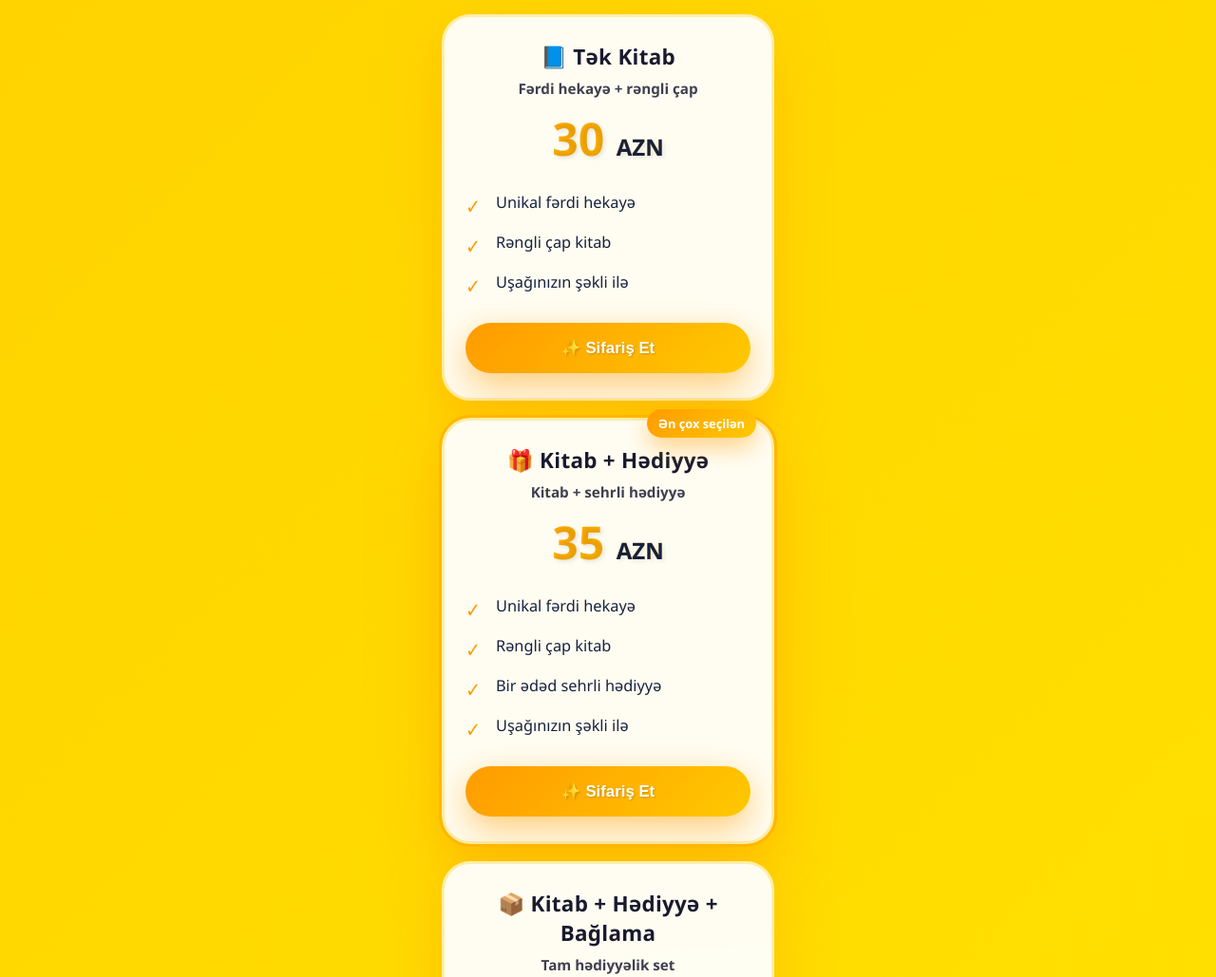
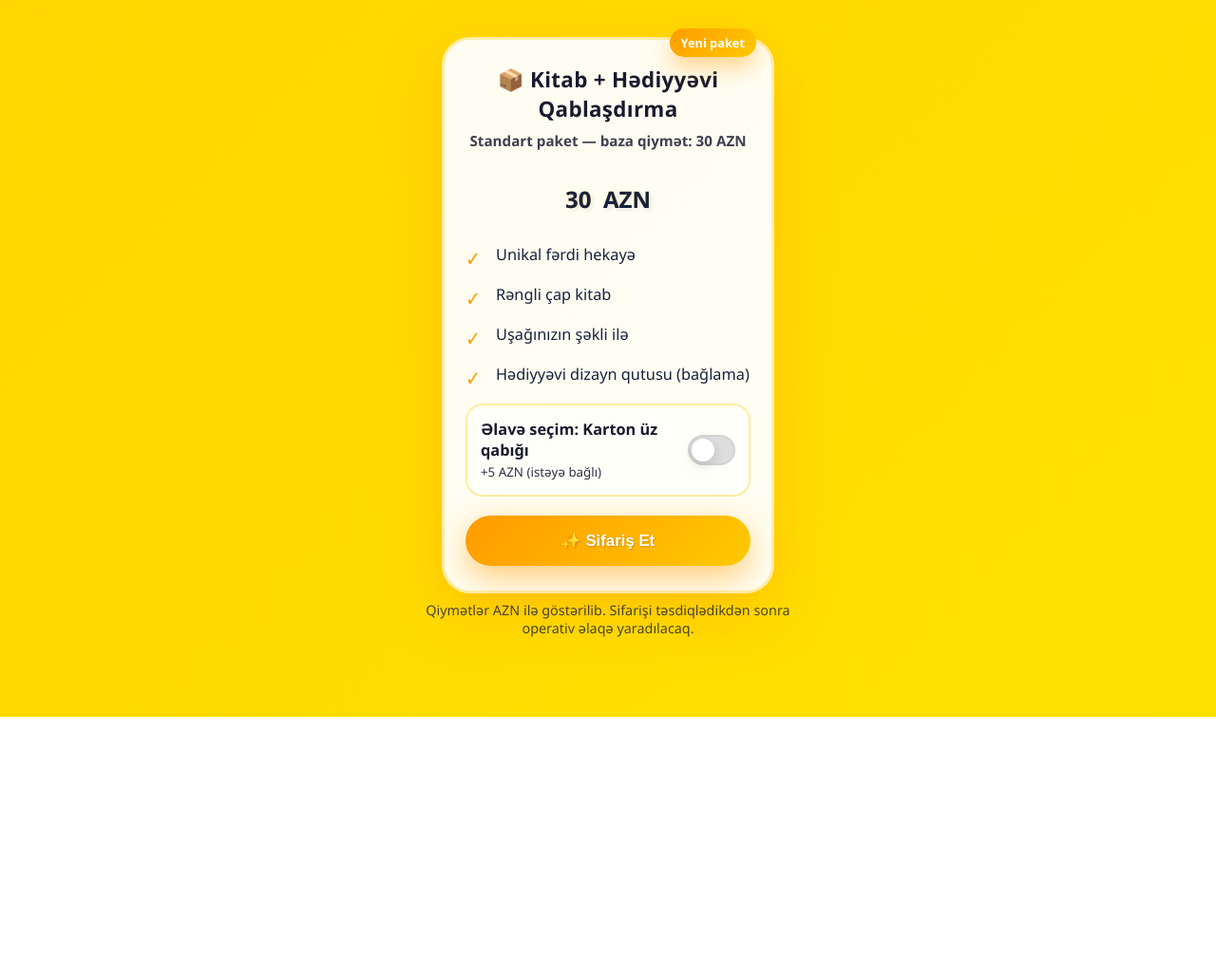
Before and after one commit to JamalJavadov/magicstory, a plain HTML site: page index.html in a window 1280 px wide. Shown: the part 5720-6749 px from the top of the page at 95% size. After the commit the page ends 6475 px from the top, so only its background shows below. Drawn offline with Linux system fonts and the light colour scheme.

Commit message:
Update index.html

```diff
--- a/index.html
+++ b/index.html
@@ -2,7 +2,7 @@
 <html lang="az">
 <head>
   <meta charset="UTF-8" />
-  <meta name="viewport" content="width=device-width, initial-scale=1.0" />
+  <meta name="viewport" content="width=device-width, initial-scale=1.0"/>
   <title>MagicStory.az - Uşağınızın Xəyal Dünyası</title>
   <style>
     * { margin: 0; padding: 0; box-sizing: border-box; }
@@ -109,14 +109,12 @@
     @media (max-width: 375px) { .price-section { padding: 50px 4%; } }
     @media (min-width: 376px) and (max-width: 414px) { .price-section { padding: 55px 4.5%; } }
 
-    /* === Yeni: Çoxpaketli qutu grid'i === */
     .price-grid { display: grid; grid-template-columns: 1fr; gap: 18px; width: 100%; max-width: 520px; margin: 0 auto; }
     @media (min-width: 415px) { .price-grid { max-width: 350px; } }
 
     .price-box { background: rgba(255,255,255,0.95); border-radius: 30px; padding: 26px 22px; box-shadow: 0 20px 60px rgba(255,155,0,0.4); border: 3px solid rgba(255,201,0,0.3); transform: scale(0.98); animation: scaleIn .6s ease-out forwards; position: relative; }
     @keyframes scaleIn { to { transform: scale(1); } }
 
-    .price-box.active { outline: 3px solid #ffb703; box-shadow: 0 24px 70px rgba(255,155,0,0.55); }
     .badge { position: absolute; top: -12px; right: 16px; background: linear-gradient(135deg,#FF9B00,#FFC900); color:#fff; font-weight:800; font-size:.8rem; padding:6px 12px; border-radius: 999px; box-shadow: 0 10px 24px rgba(255,155,0,.45); }
 
     .price-box h3 { color: #1a1a2e; font-size: 1.4em; font-weight: 900; letter-spacing:.3px; margin-bottom: 8px; }
@@ -143,8 +141,34 @@
     .shape:nth-child(3){ bottom:25%; left:15%; width:120px; height:120px; background: radial-gradient(circle, rgba(255,155,0,.6), transparent); border-radius:50%; animation-delay:14s; }
     @keyframes floatShape { 0%,100%{transform: translate(0,0) rotate(0) scale(1)} 33%{transform: translate(25px,-40px) rotate(120deg) scale(1.1)} 66%{transform: translate(-25px,40px) rotate(240deg) scale(.9)} }
 
-    /* Kiçik info sətiri */
     .note { font-size: .9em; color: #2a2a3e; opacity: .85; margin-top: 8px; }
+
+    /* Əlavə seçim (switch) */
+    .addon {
+      display: flex; align-items: center; justify-content: space-between;
+      gap: 12px; padding: 14px; margin: 10px 0 6px;
+      border-radius: 18px; border: 2px solid rgba(255,201,0,0.35);
+      background: rgba(255,255,255,0.6);
+    }
+    .addon-text { text-align: left; }
+    .addon-text strong { display: block; font-size: 1.02em; }
+    .addon-text small { opacity: .9; }
+
+    .switch { position: relative; display: inline-block; width: 58px; height: 32px; }
+    .switch input { opacity: 0; width: 0; height: 0; }
+    .slider {
+      position: absolute; cursor: pointer; inset: 0;
+      background: #ddd; transition: .3s; border-radius: 999px;
+      box-shadow: inset 0 0 0 2px rgba(0,0,0,.05);
+    }
+    .slider:before {
+      position: absolute; content: "";
+      height: 24px; width: 24px; left: 4px; top: 4px;
+      background: #fff; transition: .3s; border-radius: 50%;
+      box-shadow: 0 4px 12px rgba(0,0,0,.15);
+    }
+    input:checked + .slider { background: linear-gradient(135deg,#FF9B00,#FFC900); }
+    input:checked + .slider:before { transform: translateX(26px); }
   </style>
 </head>
 <body>
@@ -162,7 +186,7 @@
       <p>Uşağınızın Xəyalı Gerçək Olur!</p>
     </section>
 
-    <!-- Step 1: Story Creation -->
+    <!-- Step 1 -->
     <section class="step" id="step1">
       <div class="step-number">1</div>
       <h2>🖊️ Hekayənin Yaradılması</h2>
@@ -179,7 +203,7 @@
 
     <div class="process-line"></div>
 
-    <!-- Step 2: Page Design -->
+    <!-- Step 2 -->
     <section class="step" id="step2">
       <div class="step-number">2</div>
       <h2>📖 Səhifələrin Dizaynı</h2>
@@ -196,7 +220,7 @@
 
     <div class="process-line"></div>
 
-    <!-- Step 3: Book Printing -->
+    <!-- Step 3 -->
     <section class="step" id="step3">
       <div class="step-number">3</div>
       <h2>🖨️ Kitabın Çapı</h2>
@@ -213,7 +237,7 @@
 
     <div class="process-line"></div>
 
-    <!-- Step 4: Magic Gifts -->
+    <!-- Step 4 -->
     <section class="step" id="step4">
       <div class="step-number">4</div>
       <h2>🎁 Sehrli Hədiyyələr</h2>
@@ -230,7 +254,7 @@
 
     <div class="process-line"></div>
 
-    <!-- Step 5: Packaging -->
+    <!-- Step 5 -->
     <section class="step" id="step5">
       <div class="step-number">5</div>
       <h2>📦 Paketləmə</h2>
@@ -245,49 +269,38 @@
       </div>
     </section>
 
-    <!-- === Yeni: Qiymətlər Bölməsi (3 paket) === -->
+    <!-- Qiymət: Tək seçim + opsiya -->
     <section class="price-section" id="pricing">
       <div class="price-grid">
-        <!-- Paket 1: Tək Kitab -->
-        <div class="price-box" data-package="Tək Kitab" data-price="30">
-          <h3>📘 Tək Kitab</h3>
-          <div class="subtitle">Fərdi hekayə + rəngli çap</div>
-          <div class="price">30 <span>AZN</span></div>
+        <div class="price-box active"
+             data-package="Kitab + Hədiyyəvi Qablaşdırma"
+             data-base-price="30"
+             data-price="30">
+          <div class="badge">Yeni paket</div>
+          <h3>📦 Kitab + Hədiyyəvi Qablaşdırma</h3>
+          <div class="subtitle">Standart paket — baza qiymət: 30 AZN</div>
+
+          <div class="price"><span id="totalPrice">30</span> <span>AZN</span></div>
+
           <ul class="features-list">
             <li>Unikal fərdi hekayə</li>
             <li>Rəngli çap kitab</li>
             <li>Uşağınızın şəkli ilə</li>
+            <li>Hədiyyəvi dizayn qutusu (bağlama)</li>
           </ul>
-          <button class="cta-button">✨ Sifariş Et</button>
-        </div>
 
-        <!-- Paket 2: Kitab + Hədiyyə -->
-        <div class="price-box active" data-package="Kitab + Hədiyyə" data-price="35">
-          <div class="badge">Ən çox seçilən</div>
-          <h3>🎁 Kitab + Hədiyyə</h3>
-          <div class="subtitle">Kitab + sehrli hədiyyə</div>
-          <div class="price">35 <span>AZN</span></div>
-          <ul class="features-list">
-            <li>Unikal fərdi hekayə</li>
-            <li>Rəngli çap kitab</li>
-            <li>Bir ədəd sehrli hədiyyə</li>
-            <li>Uşağınızın şəkli ilə</li>
-          </ul>
-          <button class="cta-button">✨ Sifariş Et</button>
-        </div>
+          <!-- Əlavə seçim -->
+          <div class="addon">
+            <div class="addon-text">
+              <strong>Əlavə seçim: Karton üz qabığı</strong>
+              <small>+5 AZN (istəyə bağlı)</small>
+            </div>
+            <label class="switch" aria-label="Karton üz qabığı">
+              <input type="checkbox" id="cartonCover"/>
+              <span class="slider"></span>
+            </label>
+          </div>
 
-        <!-- Paket 3: Full Paket -->
-        <div class="price-box" data-package="Kitab + Hədiyyə + Bağlama" data-price="40">
-          <h3>📦 Kitab + Hədiyyə + Bağlama</h3>
-          <div class="subtitle">Tam hədiyyəlik set</div>
-          <div class="price">40 <span>AZN</span></div>
-          <ul class="features-list">
-            <li>Unikal fərdi hekayə</li>
-            <li>Rəngli çap kitab</li>
-            <li>Sehrli hədiyyələr</li>
-            <li>Xüsusi dizayn qutusu (bağlama)</li>
-            <li>Uşağınızın şəkli ilə</li>
-          </ul>
           <button class="cta-button">✨ Sifariş Et</button>
         </div>
       </div>
@@ -312,27 +325,33 @@
       shapes.forEach((shape, i) => { const speed = (i + 1) * 0.15; shape.style.transform = `translateY(${scrolled * speed}px)`; });
     });
 
-    // === Yeni: Paket seçimi və sifariş düyməsi davranışı ===
-    const boxes = document.querySelectorAll('.price-box');
-    const formatMessage = (name, price) => `Sifariş: ${name} – ${price} AZN. Sayt: magicstory.az`;
+    // === Qiymət hesablanması (1 paket + opsiya) ===
+    const box = document.querySelector('.price-box');
+    const priceEl = document.getElementById('totalPrice');
+    const coverCb = document.getElementById('cartonCover');
+    const basePrice = Number(box.dataset.basePrice) || 30;
+    const addonPrice = 5;
 
-    boxes.forEach(box => {
-      // Aktiv seçimi vizual dəyiş
-      box.addEventListener('click', (e) => {
-        // Klik düyməyədirsə, selection-u dəyişməyək
-        if (e.target.classList.contains('cta-button')) return;
-        boxes.forEach(b => b.classList.remove('active'));
-        box.classList.add('active');
-      });
+    function updatePrice() {
+      const total = basePrice + (coverCb.checked ? addonPrice : 0);
+      priceEl.textContent = total;
+      box.dataset.price = String(total);
+      box.dataset.addons = coverCb.checked ? 'Karton üz qabığı' : 'Yoxdur';
+    }
+    updatePrice();
+    coverCb.addEventListener('change', updatePrice);
 
-      // Sifariş Et
-      const btn = box.querySelector('.cta-button');
-      btn.addEventListener('click', (e) => {
-        e.stopPropagation();
-        const name = box.dataset.package;
-        const price = box.dataset.price;
-        alert(formatMessage(name, price));
-      });
+    // Sifariş mesajı
+    const btn = box.querySelector('.cta-button');
+    const formatMessage = (name, total, addon) =>
+      `Sifariş: ${name} – ${total} AZN.\nƏlavə seçim: ${addon}.\nSayt: magicstory.az`;
+
+    btn.addEventListener('click', (e) => {
+      e.stopPropagation();
+      const name = box.dataset.package;
+      const total = box.dataset.price;
+      const addon = box.dataset.addons || 'Yoxdur';
+      alert(formatMessage(name, total, addon));
     });
   </script>
 </body>
```
